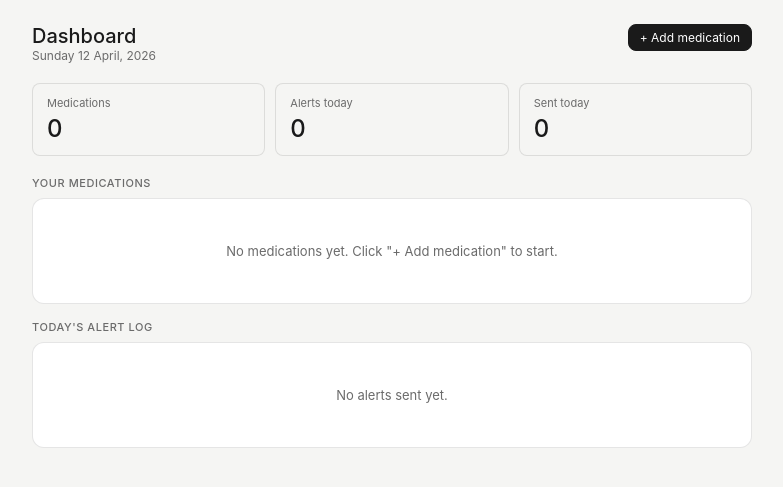
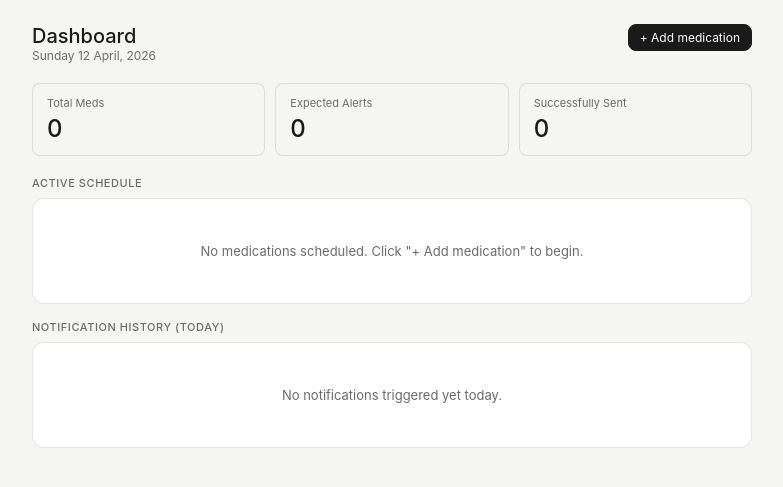
Before and after one commit to Chaitanya-Prakash-Donga/Medihabit-Reminder-System, a Flask app: page /dashboard in a window 1280 px wide. Shown: the part 54-541 px from the top of the page, without its empty margins (248-1031 px from the left). Run offline with Flask 3, Linux system fonts and the light colour scheme; the visitor is signed in with stand-in values (Sample User, id 1).

Commit message:
Update dashboard.html

```diff
--- a/templates/dashboard.html
+++ b/templates/dashboard.html
@@ -55,7 +55,7 @@ label{display:block;font-size:11px;color:var(--muted);margin-bottom:4px}
         .check-row{display:flex;align-items:center;gap:6px;font-size:13px;cursor:pointer;margin-bottom:8px}
         .check-row input{width:auto}
         .empty{text-align:center;padding:2rem;color:var(--muted);font-size:13px}
-.toast{position:fixed;bottom:20px;left:50%;transform:translateX(-50%);background:var(--accent);color:var(--accent-fg);padding:10px 20px;border-radius:var(--radius);font-size:13px;display:none;white-space:nowrap;z-index:999}
+        .toast{position:fixed;bottom:20px;left:50%;transform:translateX(-50%);background:var(--accent);color:var(--accent-fg);padding:10px 20px;border-radius:var(--radius);display:none;white-space:nowrap;z-index:999;box-shadow: 0 4px 12px rgba(0,0,0,0.15)}
         .add-form{display:none;margin-bottom:1rem}
         .add-form.open{display:block}
     </style>
@@ -87,15 +87,15 @@ label{display:block;font-size:11px;color:var(--muted);margin-bottom:4px}
 
     <div class="stat-grid">
         <div class="stat-card">
-        <div class="stat-label">Medications</div>
+            <div class="stat-label">Total Meds</div>
             <div class="stat-val">{{ meds|length }}</div>
         </div>
         <div class="stat-card">
-        <div class="stat-label">Alerts today</div>
+            <div class="stat-label">Expected Alerts</div>
             <div class="stat-val" id="s-alerts">0</div>
         </div>
         <div class="stat-card">
-        <div class="stat-label">Sent today</div>
+            <div class="stat-label">Successfully Sent</div>
             <div class="stat-val">{{ logs|length }}</div>
         </div>
     </div>
@@ -104,9 +104,9 @@ label{display:block;font-size:11px;color:var(--muted);margin-bottom:4px}
         <div class="section-label">New medication</div>
         <div class="card">
             <form action="/medication/add" method="POST">
-        <div class="field"><label>Medication name *</label><input type="text" name="name" placeholder="e.g. Metformin 500mg" required/></div>
+                <div class="field"><label>Medication name *</label><input type="text" name="name" placeholder="e.g. Paracetamol 500mg" required/></div>
                 <div class="row2">
-          <div class="field"><label>Dosage</label><input type="text" name="dose" placeholder="e.g. 1 tablet"/></div>
+                    <div class="field"><label>Dosage</label><input type="text" name="dose" placeholder="e.g. 1 pill"/></div>
                     <div class="field"><label>Frequency</label>
                         <select name="frequency">
                             <option>Once daily</option>
@@ -120,22 +120,22 @@ label{display:block;font-size:11px;color:var(--muted);margin-bottom:4px}
                     <div class="field"><label>Time 1 *</label><input type="time" name="time1" value="08:00" required/></div>
                     <div class="field"><label>Time 2 (optional)</label><input type="time" name="time2"/></div>
                 </div>
-        <div class="field"><label>Recipient email *</label><input type="email" name="recipient_email" placeholder="patient@email.com" required/></div>
-        <div class="field"><label>Notes</label><input type="text" name="notes" placeholder="e.g. Take after meals"/></div>
-        <label class="check-row"><input type="checkbox" name="email_enabled" checked/> Send email reminder</label>
-        <div style="display:flex;gap:8px;margin-top:4px">
-          <button type="submit" class="btn btn-primary btn-sm">Save & schedule</button>
+                <div class="field"><label>Recipient email *</label><input type="email" name="recipient_email" placeholder="patient@example.com" required/></div>
+                <div class="field"><label>Notes</label><input type="text" name="notes" placeholder="e.g. After lunch"/></div>
+                <label class="check-row"><input type="checkbox" name="email_enabled" checked/> Enable email reminders</label>
+                <div style="display:flex;gap:8px;margin-top:10px">
+                    <button type="submit" class="btn btn-primary btn-sm">Save Medication</button>
                     <button type="button" class="btn btn-sm btn-cancel" onclick="toggleForm()">Cancel</button>
                 </div>
             </form>
         </div>
     </div>
 
-  <div class="section-label">Your medications</div>
+    <div class="section-label">Active Schedule</div>
     <div class="card" style="padding:.75rem 1.25rem">
         <div id="med-list">
             {% if not meds %}
-        <div class="empty">No medications yet. Click "+ Add medication" to start.</div>
+                <div class="empty">No medications scheduled. Click "+ Add medication" to begin.</div>
             {% else %}
                 {% for m in meds %}
                 <div class="med-row">
@@ -146,15 +146,19 @@ label{display:block;font-size:11px;color:var(--muted);margin-bottom:4px}
                         <div class="chips">
                             <span class="chip">⏰ {{ m.time1 }}</span>
                             {% if m.time2 %}<span class="chip">⏰ {{ m.time2 }}</span>{% endif %}
-              {% if m.email_enabled %}<span class="badge b-blue">Email Alerts On</span>{% endif %}
+                            {% if m.email_enabled %}
+                                <span class="badge b-blue">Reminders On</span>
+                            {% else %}
+                                <span class="badge" style="background:#eee; color:#888">Reminders Off</span>
+                            {% endif %}
                         </div>
                     </div>
                     <div class="med-acts">
                         <a href="{{ url_for('edit_medication', id=m.id) }}" class="btn btn-sm btn-info">Edit</a>
                         <a href="{{ url_for('delete_medication', id=m.id) }}"
                            class="btn btn-sm btn-danger"
-               onclick="return confirm('Are you sure you want to remove {{ m.name }}?');">
-               Remove
+                           onclick="return confirm('Remove {{ m.name }}?');">
+                           Delete
                         </a>
                     </div>
                 </div>
@@ -163,19 +167,25 @@ label{display:block;font-size:11px;color:var(--muted);margin-bottom:4px}
         </div>
     </div>
 
-  <div class="section-label">Today's alert log</div>
+    <div class="section-label">Notification History (Today)</div>
     <div class="card" style="padding:.75rem 1.25rem">
         <div id="log-list">
             {% if not logs %}
-            <div class="empty">No alerts sent yet.</div>
+                <div class="empty">No notifications triggered yet today.</div>
             {% else %}
                 {% for log in logs %}
                 <div class="log-row">
                     <div class="log-icon">✉️</div>
-                <div>
-                    <div class="log-title">Email · {{ log.medication_name }}</div>
-                    <div class="log-sub">{{ log.recipient }} · {{ log.sent_at.strftime('%H:%M') }}</div>
-                    <div class="log-ok">{{ log.status|capitalize }}</div>
+                    <div style="flex:1">
+                        <div class="log-title">{{ log.medication_name }}</div>
+                        <div class="log-sub">{{ log.recipient }} · Sent at {{ log.sent_at.strftime('%H:%M') }} IST</div>
+                        <div class="log-ok">
+                            {% if log.status == 'sent' %}
+                                ✓ Successfully Delivered
+                            {% else %}
+                                <span style="color:var(--danger)">⚠ {{ log.error }}</span>
+                            {% endif %}
+                        </div>
                     </div>
                 </div>
                 {% endfor %}
@@ -185,7 +195,7 @@ label{display:block;font-size:11px;color:var(--muted);margin-bottom:4px}
 </div>
 
 <script>
-// Display current date in Indian format
+    // Local Date Display (Indian Format)
     document.getElementById('today').textContent = new Date().toLocaleDateString('en-IN', {
         weekday: 'long', day: 'numeric', month: 'long', year: 'numeric'
     });
@@ -196,26 +206,28 @@ function toggleForm(){
         if(f.classList.contains('open')) f.scrollIntoView({behavior:'smooth'});
     }
 
-function toast(msg){
+    function showToast(msg){
         const t = document.getElementById('toast');
         if(!t) return;
         t.textContent = msg;
         t.style.display = 'block';
-    setTimeout(() => { t.style.display = 'none'; }, 3000);
+        setTimeout(() => { t.style.display = 'none'; }, 4000);
     }
 
-// Stats Calculation for Alerts Today
-let totalAlerts = 0;
+    // Calculate "Expected Alerts" based on enabled meds
+    let expected = 0;
     {% for m in meds %}
-    totalAlerts += 1;
-    {% if m.time2 %} totalAlerts += 1; {% endif %}
+        {% if m.email_enabled %}
+            expected += 1;
+            {% if m.time2 %} expected += 1; {% endif %}
+        {% endif %}
     {% endfor %}
-document.getElementById('s-alerts').textContent = totalAlerts;
+    document.getElementById('s-alerts').textContent = expected;
 
-// Flash messages from Flask
+    // Handle Flask Flash Messages
     {% with messages = get_flashed_messages() %}
       {% if messages %}
-    toast("{{ messages[0] }}");
+        showToast("{{ messages[0] }}");
       {% endif %}
     {% endwith %}
 </script>
```
Lines whose indentation alone changed are shown as unchanged.
